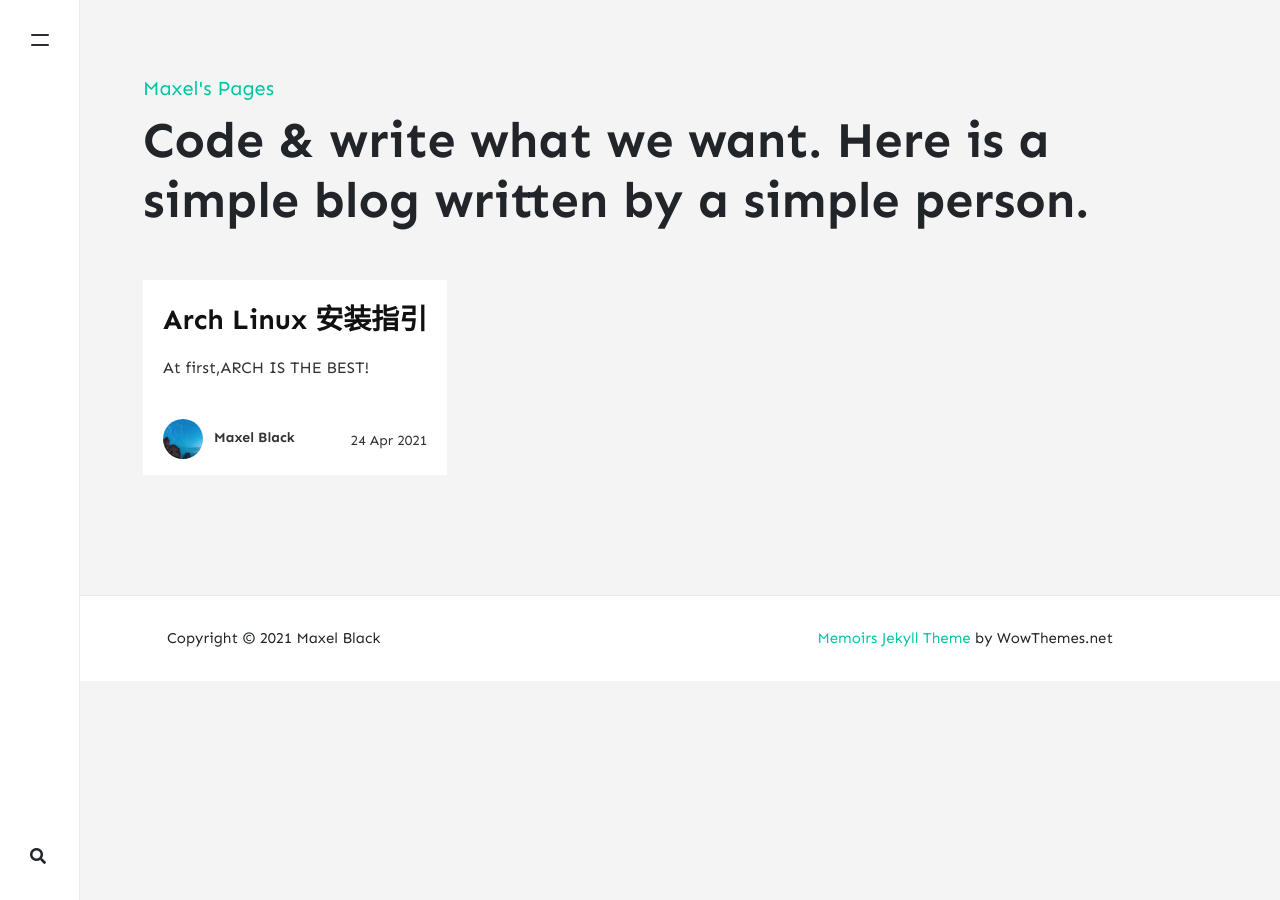
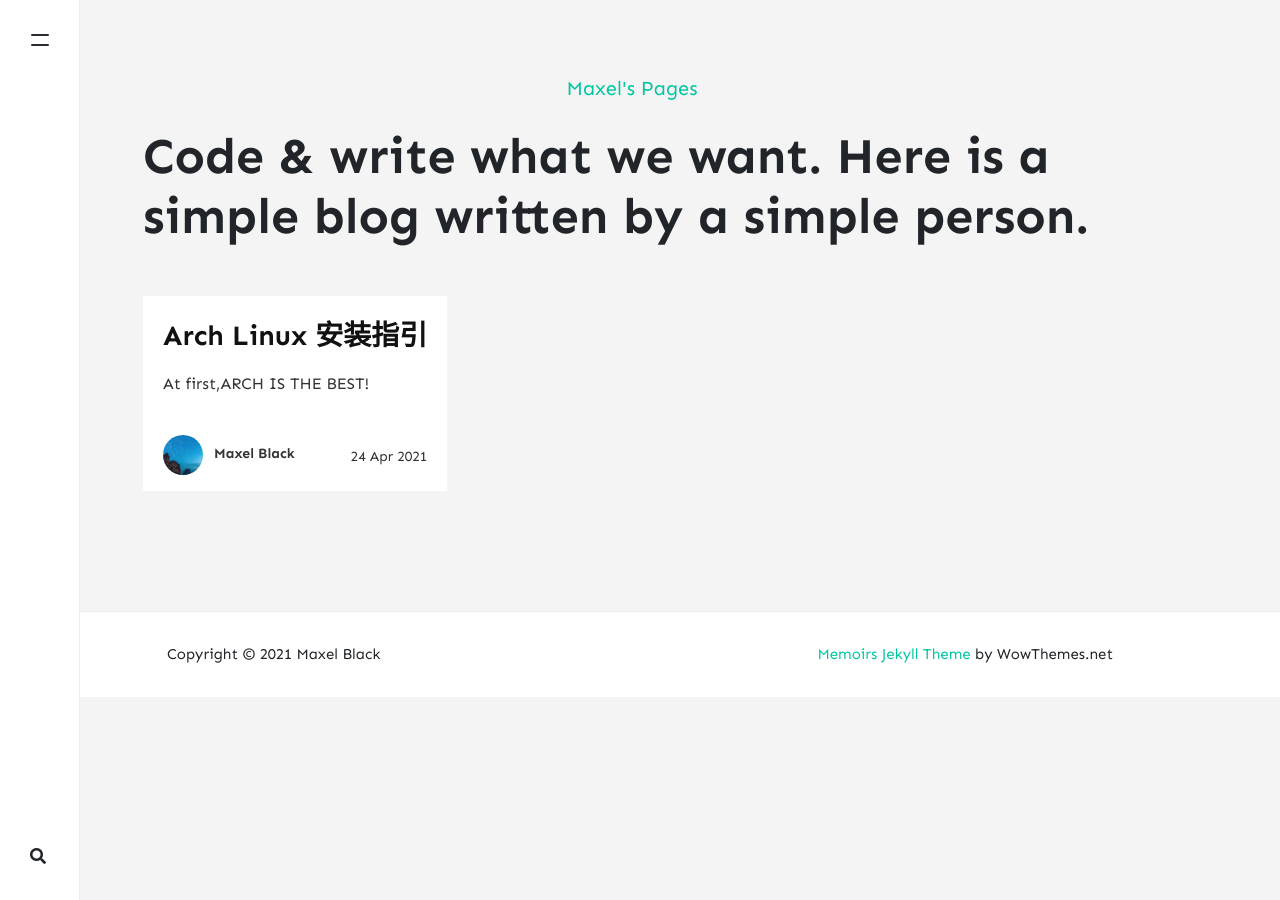
Before and after one commit to maxelblack/maxels-pages, a Jekyll site: the page built from index.html, in a window 1280 px wide. Built offline with Jekyll 4.4.1, drawn with Linux system fonts in a browser that asks for light colours; nearby versions of some CDN libraries; the list of posts is cut into pages by our own code; comment, search, counter and statistics services are not loaded.

Commit message:
Update the website

```diff
--- a/_layouts/default.html
+++ b/_layouts/default.html
@@ -71,9 +71,11 @@
     <!-- Site Logo/Name
     ================================================== -->
 
-    <a class="navbar-brand" href="{{ site.baseurl }}/">
-        <div><center>{{ site.name }}</center></div>
-    </a>
+    <p style="text-align:center;">
+        <a class="navbar-brand" href="{{ site.baseurl }}/">
+            {{ site.name }}
+        </a>
+    </p>
 
 
     <!-- Site Tag
```
